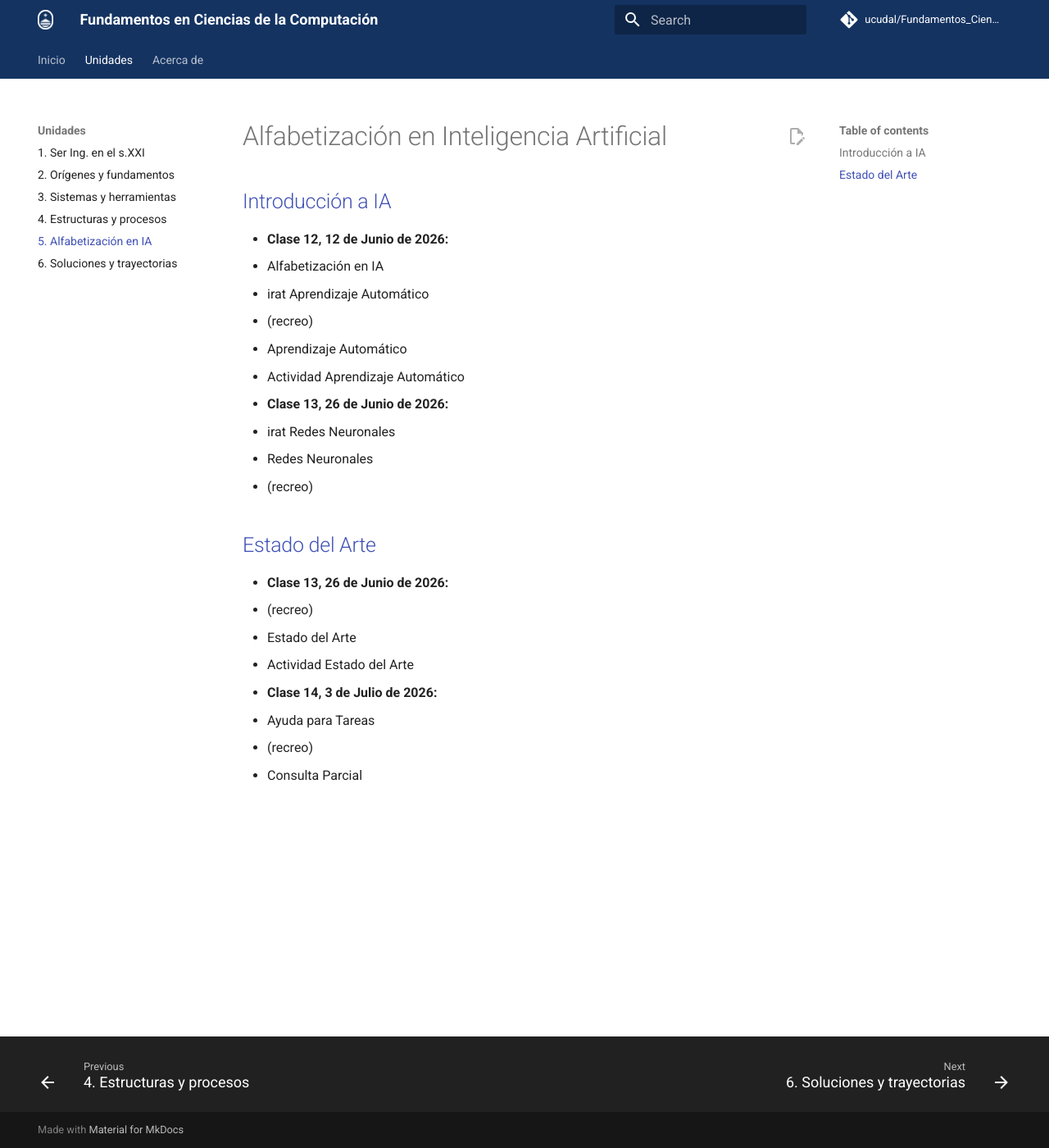
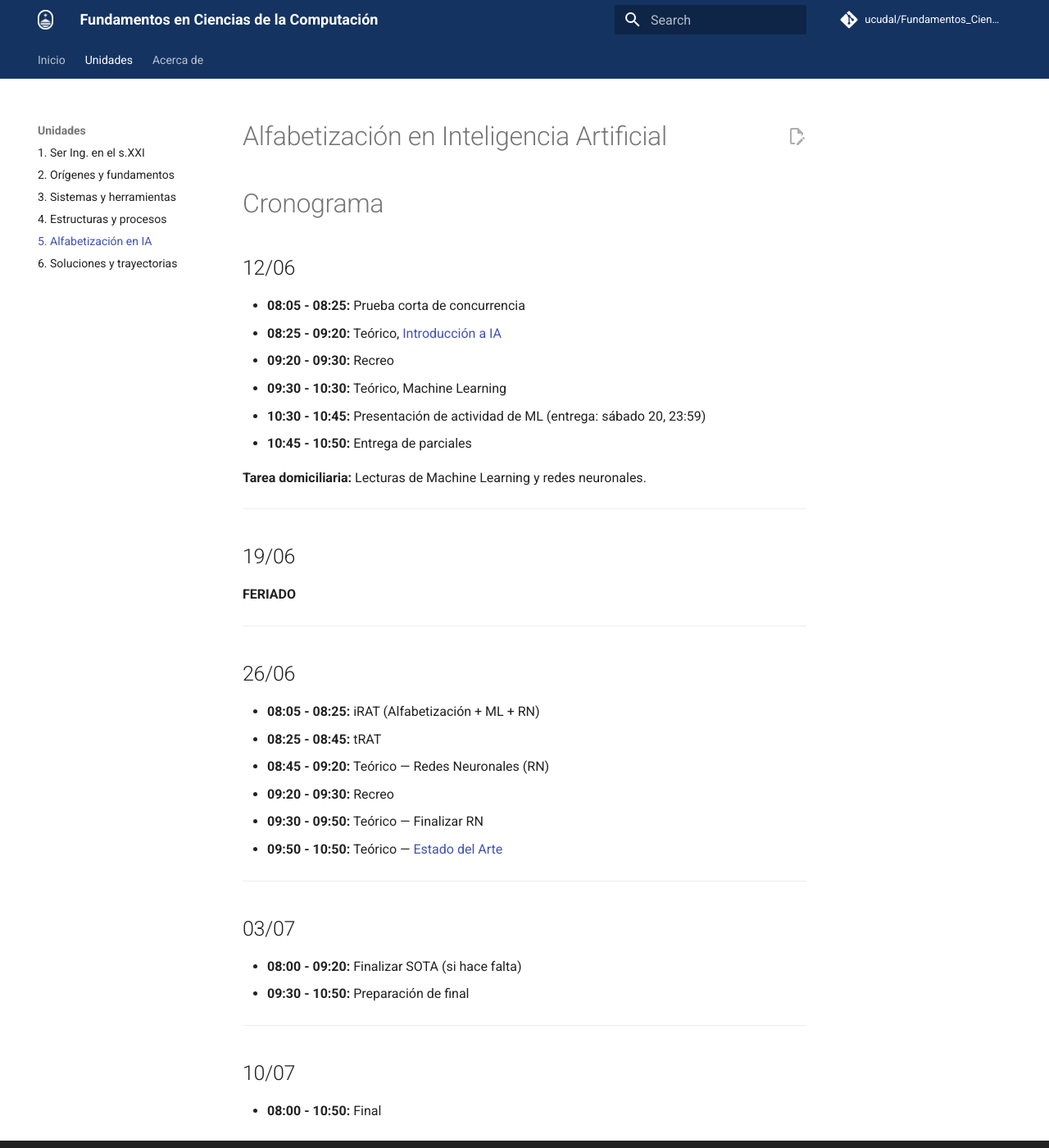
Before and after one commit to ucudal/Fundamentos_Ciencias_Computacion_Conceptos, an MkDocs documentation site: the page built from docs/unidad/5/readme.md, in a window 1280 px wide and 1400 px high. Shown: the whole window at 82% size. Built offline with MkDocs 1.6.1 and Material for MkDocs 9.7.7, drawn with Linux system fonts in a browser that asks for light colours; comment, search, counter and statistics services are not loaded.

Commit message:
Update schedule and activities in readme.md
Added schedule details for classes and assignments related to AI literacy, including dates and activities.

```diff
--- a/docs/unidad/5/readme.md
+++ b/docs/unidad/5/readme.md
@@ -1,27 +1,44 @@
 # Alfabetización en Inteligencia Artificial
 
-## [Introducción a IA](Introducción/readme.md)
+# Cronograma
 
-* **Clase 12, 12 de Junio de 2026:**
-  * Alfabetización en IA
-  * irat Aprendizaje Automático
-  * (recreo)
-  * Aprendizaje Automático
-  * Actividad Aprendizaje Automático
+## 12/06
 
-* **Clase 13, 26 de Junio de 2026:**
-  * irat Redes Neuronales
-  * Redes Neuronales
-  * (recreo)
+- **08:05 - 08:25:** Prueba corta de concurrencia
+- **08:25 - 09:20:** Teórico, [Introducción a IA](Introducción/readme.md)
+- **09:20 - 09:30:** Recreo
+- **09:30 - 10:30:** Teórico, Machine Learning
+- **10:30 - 10:45:** Presentación de actividad de ML (entrega: sábado 20, 23:59)
+- **10:45 - 10:50:** Entrega de parciales
 
-## [Estado del Arte](Actualidad/readme.md)
+**Tarea domiciliaria:** Lecturas de Machine Learning y redes neuronales.
 
-* **Clase 13, 26 de Junio de 2026:**
-  * (recreo)
-  * Estado del Arte
-  * Actividad Estado del Arte
+---
 
-* **Clase 14, 3 de Julio de 2026:**
-  * Ayuda para Tareas
-  * (recreo)
-  * Consulta Parcial
+## 19/06
+
+**FERIADO**
+
+---
+
+## 26/06
+
+- **08:05 - 08:25:** iRAT (Alfabetización + ML + RN)
+- **08:25 - 08:45:** tRAT
+- **08:45 - 09:20:** Teórico — Redes Neuronales (RN)
+- **09:20 - 09:30:** Recreo
+- **09:30 - 09:50:** Teórico — Finalizar RN
+- **09:50 - 10:50:** Teórico —  [Estado del Arte](Actualidad/readme.md)
+
+---
+
+## 03/07
+
+- **08:00 - 09:20:** Finalizar SOTA (si hace falta)
+- **09:30 - 10:50:** Preparación de final
+
+---
+
+## 10/07
+
+- **08:00 - 10:50:** Final
```
